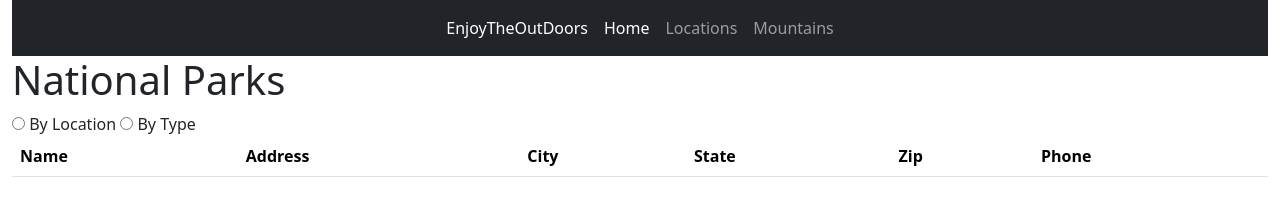
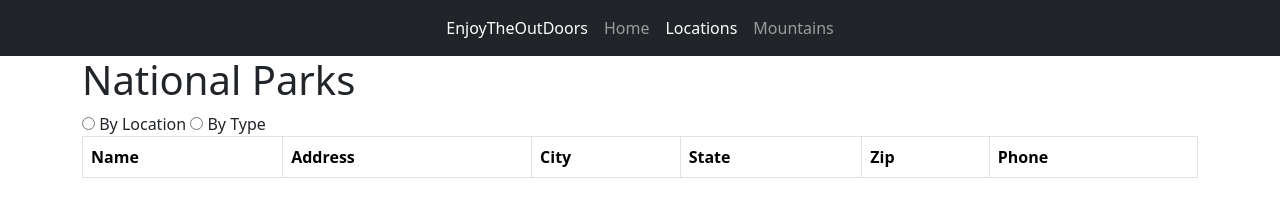
Before and after one commit to Will01115/Capstone2, a plain HTML site: page parks.html in a window 1280 px wide. Drawn offline with nearby package versions, Linux system fonts and the light colour scheme.

Commit message:
park project

```diff
--- a/parks.html
+++ b/parks.html
@@ -13,7 +13,6 @@
     />
   </head>
   <body>
-    <div class="container-fluid">
     <nav
       class="navbar navbar-expand-lg navbar-dark bg-dark"
       aria-label="Tenth navbar example"
@@ -44,11 +43,11 @@
           </ul>
           <ul class="navbar-nav">
             <li class="nav-item">
-                <a class="nav-link active" href="index.html">Home</a>
+              <a class="nav-link" href="index.html">Home</a>
             </li>
 
             <li class="nav-item">
-                <a class="nav-link" href="parks.html">Locations</a>
+              <a class="nav-link active" href="parks.html">Locations</a>
             </li>
             <li class="nav-item">
               <a class="nav-link" href="mountains.html">Mountains</a>
@@ -57,8 +56,7 @@
         </div>
       </div>
     </nav>
-    </div>
-    <div class="container-fluid">
+    <div class="container">
       <h1>National Parks</h1>
       <section onchange="checkBtn()">
         <input type="radio" name="nationalPark" id="ByLocation" value="1" />
@@ -79,7 +77,7 @@
         onchange="handleParkTypeChange()"
         style="display: none"
       ></select>
-      <table class="table table-striped">
+      <table class="table table-striped table-bordered">
         <thead>
           <tr>
             <th>Name</th>
```
Lines whose indentation alone changed are shown as unchanged.
